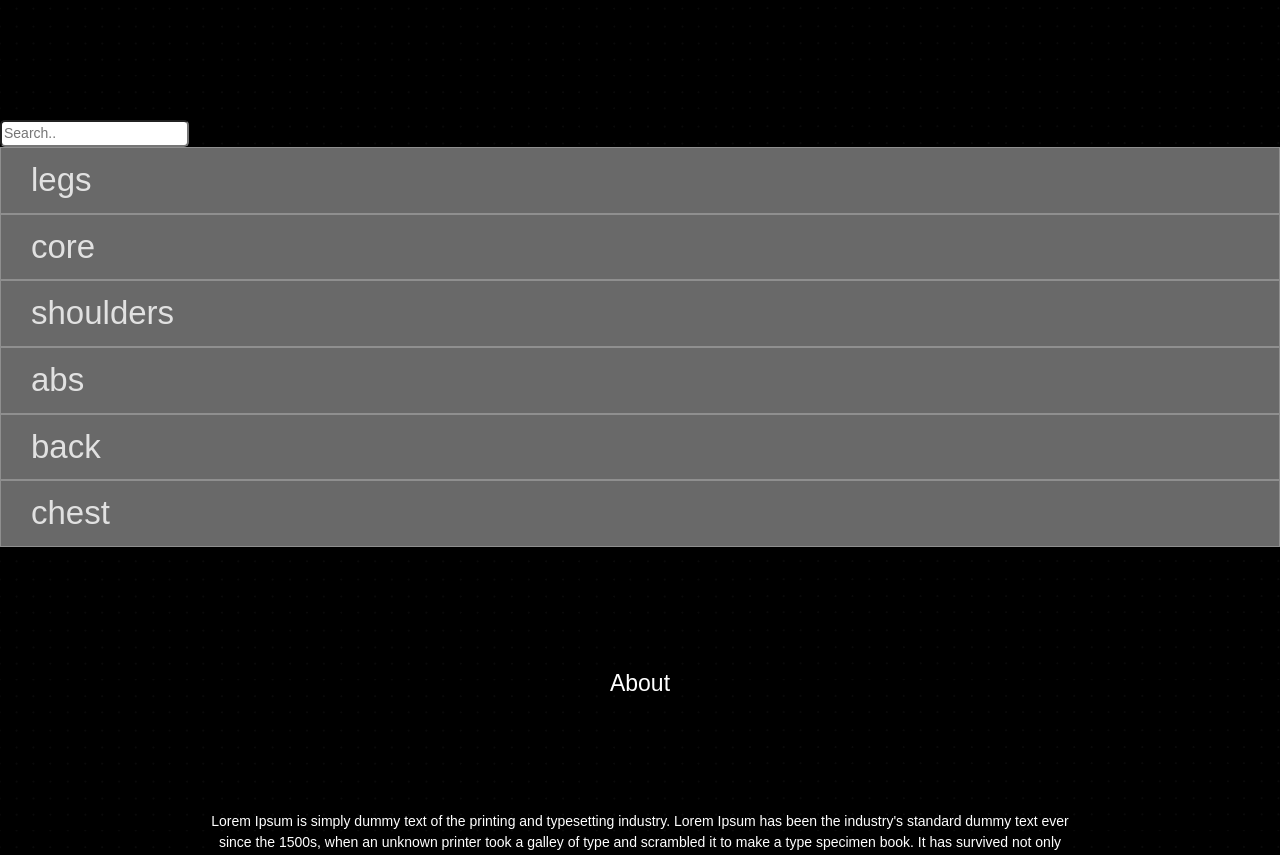
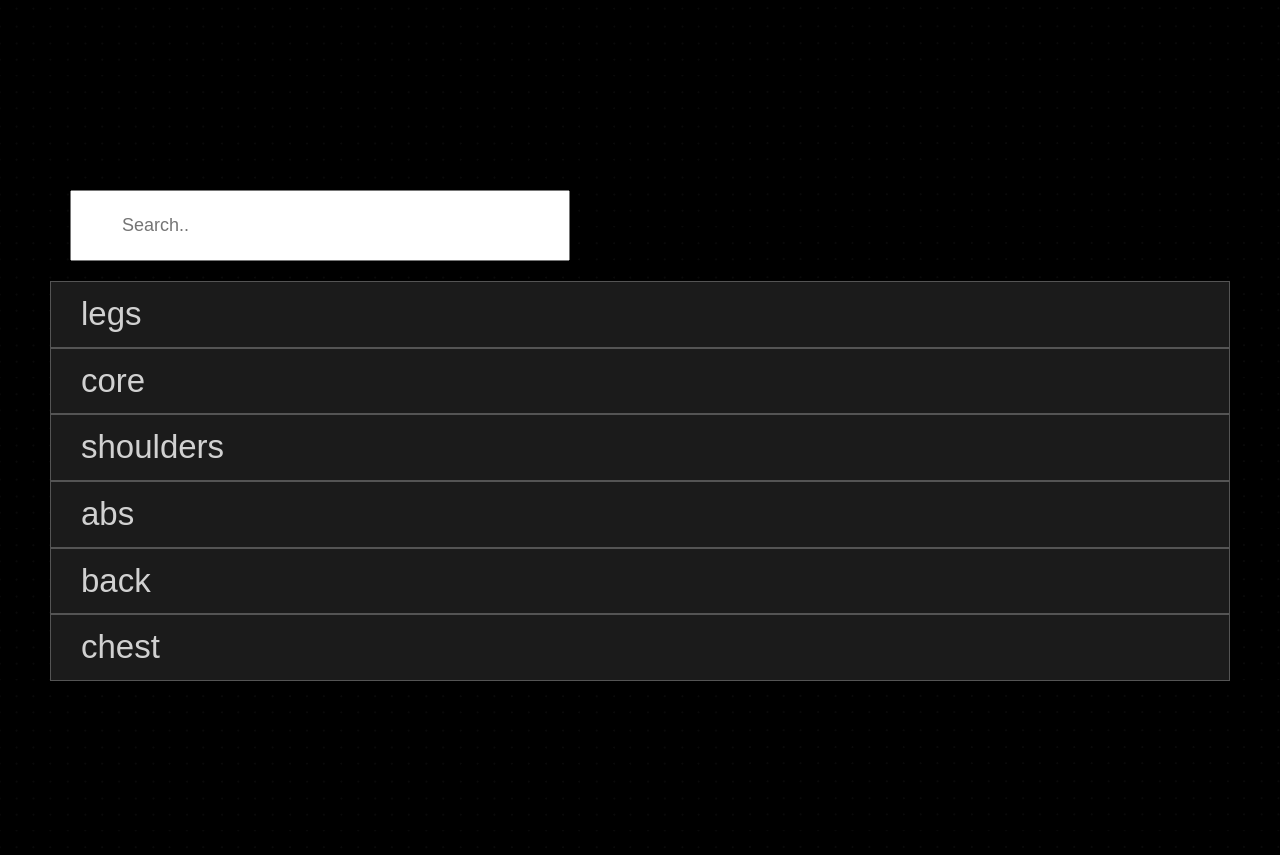
Before and after one commit to JonasVerbickas/GYMTABLER, a React (Create React App) app in the folder frontend/: page / in a window 1280 px wide. Shown: the part 680-1535 px from the top of the page. Built offline with nearby package versions, Linux system fonts and the light colour scheme.

Commit message:
Improve CSS for exercise tiles significantly

```diff
--- a/frontend/src/components/SortedExerciseTables.js
+++ b/frontend/src/components/SortedExerciseTables.js
@@ -62,7 +62,7 @@ class SortedExerciseTables extends React.Component {
 
     render(){
         if(this.state)
-            return (<div>
+            return (<div className="all-exercises">
                 <input type="text" placeholder="Search.." onChange={(e) => this.onTextFilterChange(e)}></input>
                 <div>{Object.keys(this.state.sorted_exercises).map((exercise) => this.bodypartList2Table(exercise))}</div>
             </div>)
--- a/frontend/src/exerciseTile.css
+++ b/frontend/src/exerciseTile.css
@@ -8,7 +8,8 @@
   display: flex;
   flex-direction: row;
   justify-content: center;
-  background-color: tan;
+  background-color: #f5f5f5;
+  padding: 10px 0 20px 0;
 }
 
 
--- a/frontend/src/sortedExerciseTables.css
+++ b/frontend/src/sortedExerciseTables.css
@@ -1,13 +1,19 @@
 input[type=text]{
-  display: inline;
-  border-radius: 5px;
-  margin: auto;
-  width: auto;
+  padding: 20px 50px;
+  margin: 20px;
+  width: 500px;
+  font-size: large;
 }
 
 .body-part-header{
     margin: 0;
     padding: 15px 30px;
-    background-color: dimgray;
+    background-color: #1b1b1b;
     border: 1px solid rgba(255, 255, 255, 0.25);
 }
+
+.all-exercises{
+  display: flex;
+  flex-direction: column;
+  margin: 50px;
+}
```
